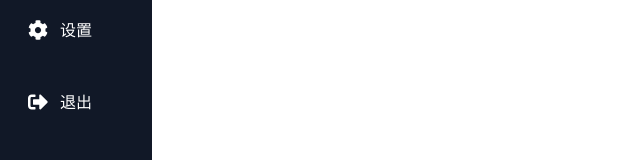
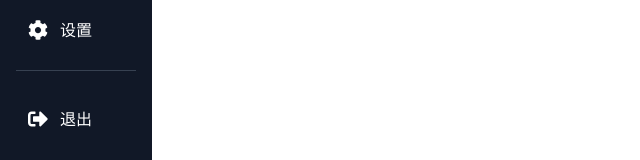
Before and after one commit to ztoswim/zero-to-one-system, a React (Create React App) app in the folder client/: page /admin in a window 1280 px wide. Shown: the part 264-424 px from the top of the page, without its empty margins (0-640 px from the left). Built offline with nearby package versions, Linux system fonts and the light colour scheme; sample sign-in values are in the browser's storage.

Commit message:
Update Sidebar.js

```diff
--- a/client/src/components/Sidebar.js
+++ b/client/src/components/Sidebar.js
@@ -85,6 +85,9 @@ const Sidebar = () => {
             ))}
           </nav>
 
+          {/* Divider Line */}
+          {!isCollapsed && <div className="border-t border-gray-700 my-2 w-full"></div>}
+
           {/* Logout Button */}
           <button
             onClick={handleLogout}
```
